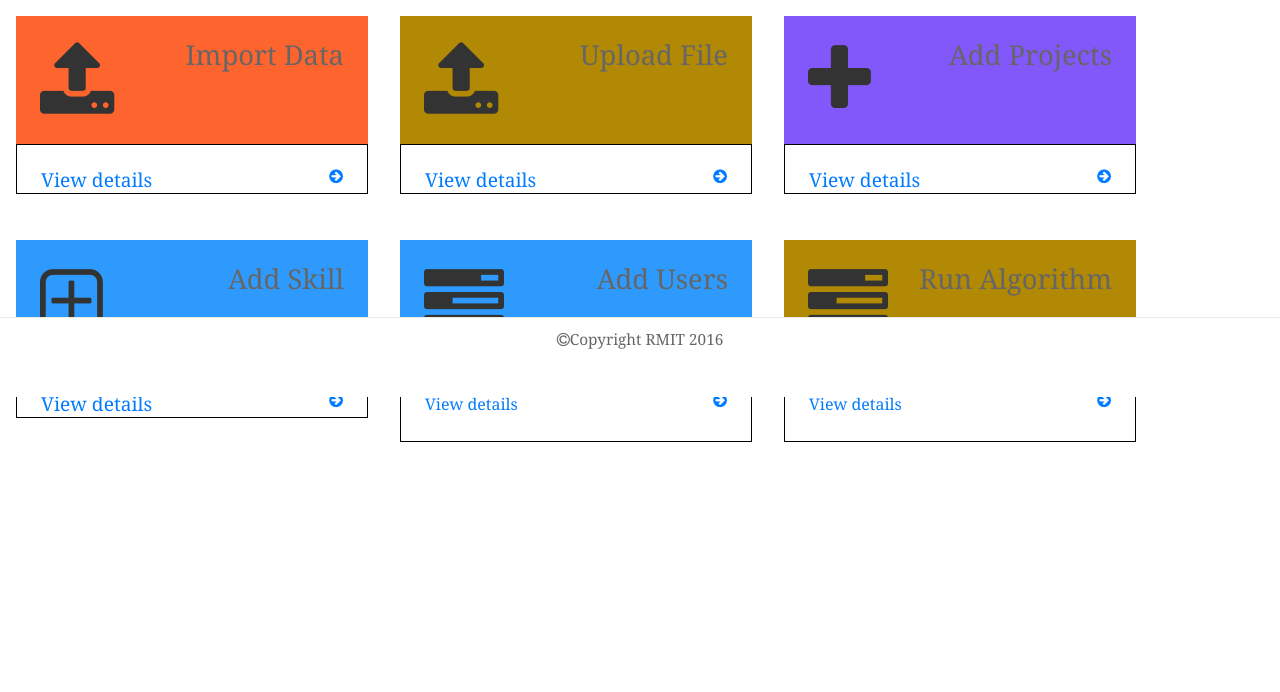
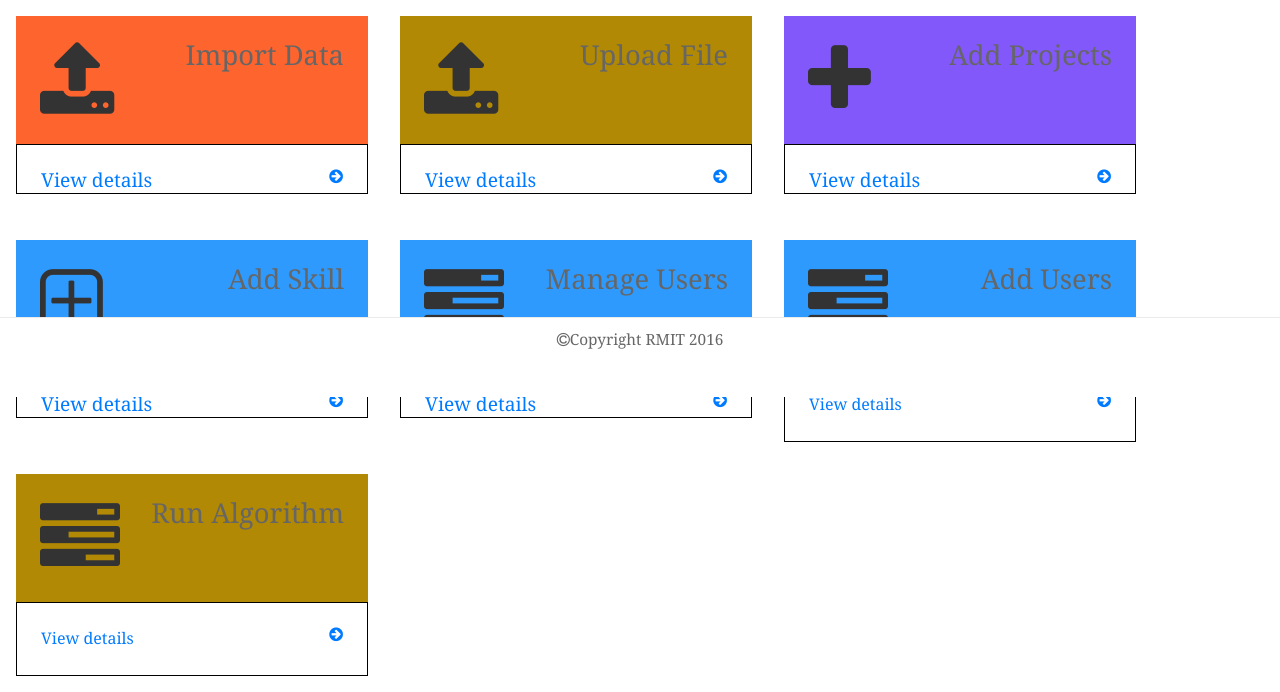
Before and after one commit to juliemh/tatui, a PHP site: the page made by application/views/pages/admin.php in a window 1280 px wide. Shown: the part 403-1095 px from the top of the page. Before the commit the page ends 845 px from the top, so only its background shows below. Run offline with PHP 8.4, Linux system fonts and the light colour scheme; the template is opened without the code that fills it, so the values that code supplies are empty; some libraries are stand-ins or nearby versions; some web fonts are replaced.

Commit message:
updated admin.php
added link to Manage User on Dashboard

```diff
--- a/application/views/pages/admin.php
+++ b/application/views/pages/admin.php
@@ -119,6 +119,23 @@
         </div>
     </div>
     <div class="d-box">
+    <div class="head blue">
+        <span>
+            <i class="fa fa-tasks fa-5x"></i>
+            <h3>Manage Users</h3>
+        </span>
+    </div>
+
+    <div class="bottom">
+        <span>
+            <a href="manageusers">
+                <p>View details</p>
+                <i class="fa fa-arrow-circle-right"></i>
+            </a>
+        </span>
+    </div>
+</div>
+    <div class="d-box">
    <div class="head blue">
     <span>
     <i class="fa fa-tasks fa-5x"></i>
```
